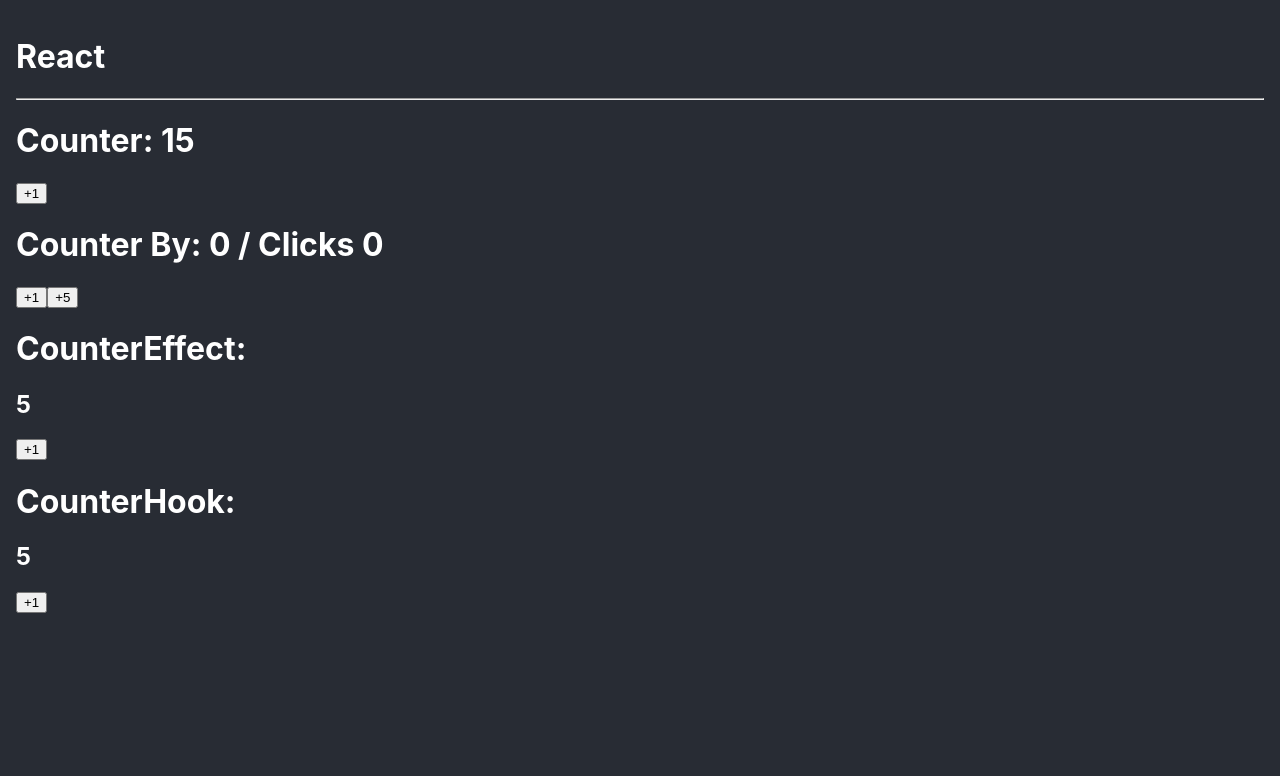
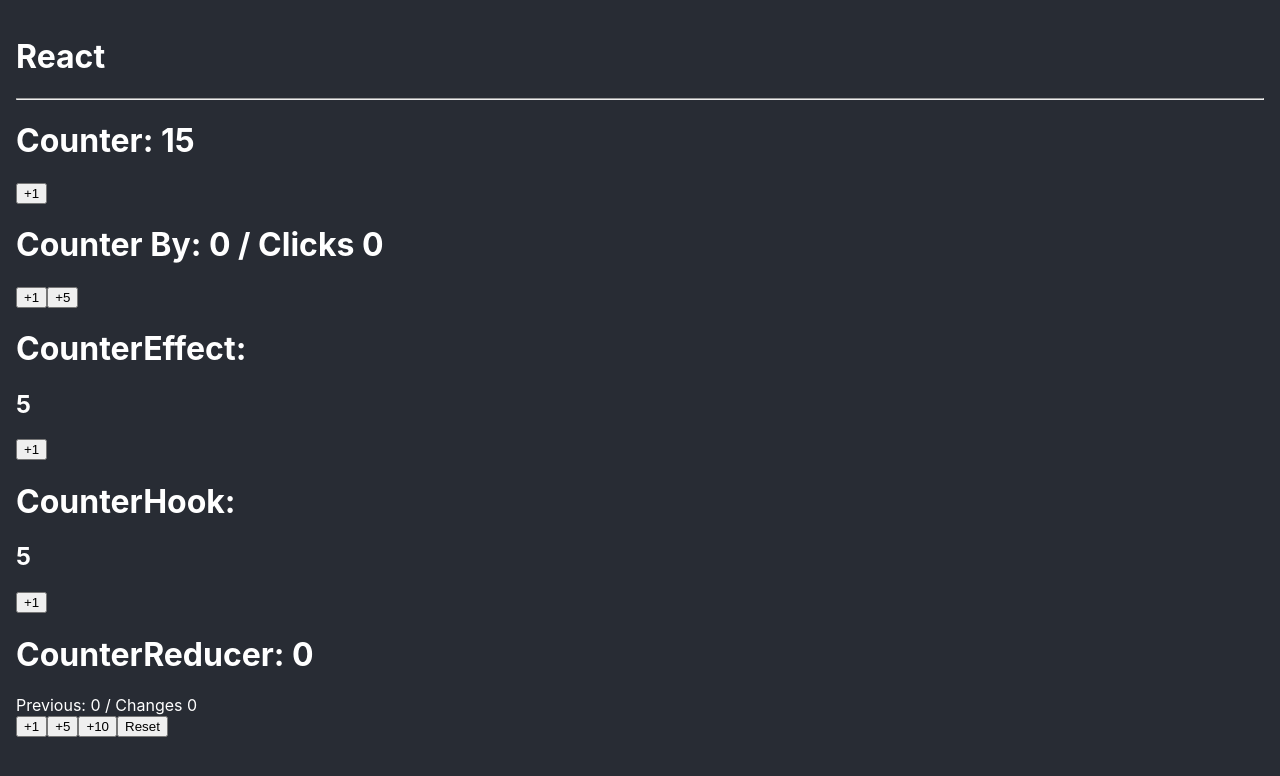
Before and after one commit to cmardone/curso-react-bases, a React (Vite) app: page / in a window 1280 px wide. Shown: the top 776 px of the page. Built offline with nearby package versions, Linux system fonts and the light colour scheme.

Commit message:
Section 2 finished

```diff
--- a/src/App.tsx
+++ b/src/App.tsx
@@ -2,6 +2,7 @@
 import { CounterBy } from './bases/CounterBy';
 import { CounterEffect } from './bases/CounterEffect';
 import { CounterHook } from './bases/CounterHook';
+import { CounterReducer } from './modules/counter/CounterReducer';
 
 function App() {
   return (
@@ -12,6 +13,7 @@
       <CounterBy />
       <CounterEffect />
       <CounterHook />
+      <CounterReducer />
     </>
   );
 }
--- /dev/null
+++ b/src/modules/counter/CounterReducer.tsx
@@ -0,0 +1,39 @@
+import React, { useReducer } from 'react';
+import { CounterState } from './interfaces/CounterState.interface';
+import { counterReducer } from './state/counterReducer';
+import { doReset, doIncreaseBy } from './actions/CounterAction.action';
+
+const INITIAL_STATE: CounterState = {
+  counter: 0,
+  previous: 0,
+  changes: 0,
+};
+
+export const CounterReducer = () => {
+  const [{ counter, previous, changes }, dispatch] = useReducer(counterReducer, INITIAL_STATE);
+
+  const addClickHandle = (value: number) => dispatch(doIncreaseBy(value));
+  const resetHandle = () => dispatch(doReset());
+
+  return (
+    <>
+      <h1>CounterReducer: {counter}</h1>
+      <span>
+        Previous: {previous} / Changes {changes}
+      </span>
+      <br />
+      <button type='button' onClick={() => addClickHandle(1)}>
+        +1
+      </button>
+      <button type='button' onClick={() => addClickHandle(5)}>
+        +5
+      </button>
+      <button type='button' onClick={() => addClickHandle(10)}>
+        +10
+      </button>
+      <button type='button' onClick={resetHandle}>
+        Reset
+      </button>
+    </>
+  );
+};
--- /dev/null
+++ b/src/modules/counter/actions/CounterAction.action.ts
@@ -0,0 +1,4 @@
+export type CounterAction = { type: 'increaseBy'; payload: { value: number } } | { type: 'reset' };
+
+export const doReset = (): CounterAction => ({ type: 'reset' });
+export const doIncreaseBy = (value: number): CounterAction => ({ type: 'increaseBy', payload: { value } });
--- /dev/null
+++ b/src/modules/counter/interfaces/CounterState.interface.ts
@@ -0,0 +1,5 @@
+export interface CounterState {
+  counter: number;
+  previous: number;
+  changes: number;
+}
--- /dev/null
+++ b/src/modules/counter/state/counterReducer.ts
@@ -0,0 +1,18 @@
+import { CounterAction } from '../actions/CounterAction.action';
+import { CounterState } from '../interfaces/CounterState.interface';
+
+export const counterReducer = (state: CounterState, action: CounterAction): CounterState => {
+  switch (action.type) {
+    case 'increaseBy':
+      return {
+        ...state,
+        counter: state.counter + action.payload.value,
+        previous: state.counter,
+        changes: state.changes + 1,
+      };
+    case 'reset':
+      return { counter: 0, previous: 0, changes: 0 };
+    default:
+      return state;
+  }
+};
```
